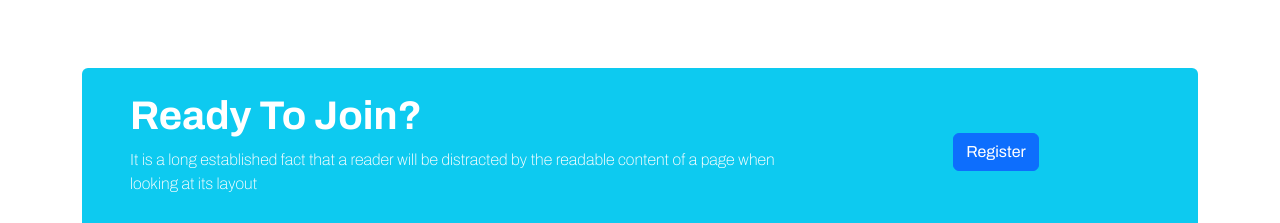
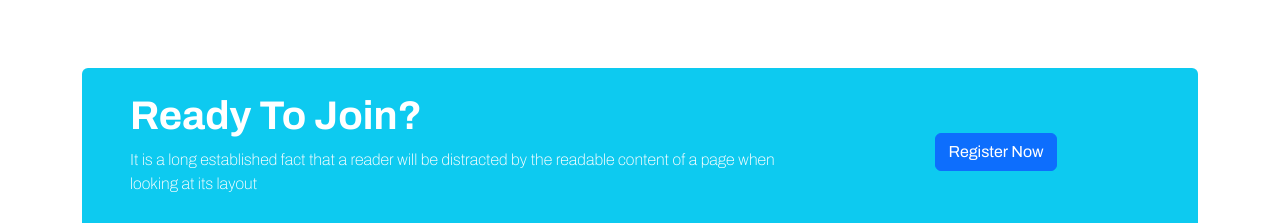
Before and after one commit to Nabonb/Tech-website-boot, a plain HTML site: page index.html in a window 1280 px wide. Shown: the part 2600-2823 px from the top of the page. Drawn offline with nearby package versions, Linux system fonts and the light colour scheme.

Commit message:
finally done

```diff
--- a/index.html
+++ b/index.html
@@ -329,7 +329,7 @@
           </div>
           <div class="col-lg-4 d-flex align-items-center justify-content-center">
             <button type="button" class="btn btn-primary" data-bs-toggle="modal" data-bs-target="#exampleModal">
-              Register
+              Register Now
             </button>
 
             <!-- Modal -->
```
